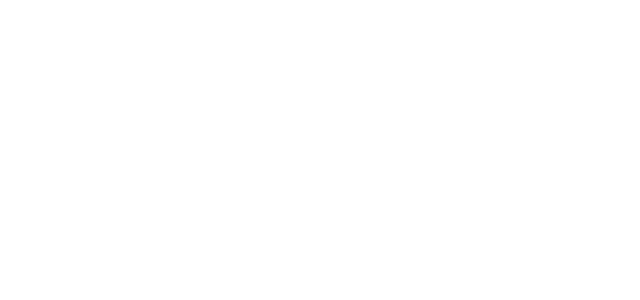
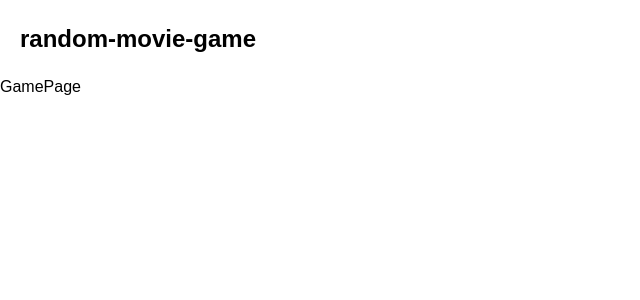
Before and after one commit to Moondoyeon/random-movie-game, a React (Create React App) app: page / in a window 1280 px wide. Shown: the top 300 px of the page, without its empty margins (0-640 px from the left). Built offline with nearby package versions, Linux system fonts and the light colour scheme.

Commit message:
style(css): 기본 레이아웃 로직 작성

```diff
--- a/src/App.tsx
+++ b/src/App.tsx
@@ -1,10 +1,15 @@
 import { Global } from '@emotion/react';
+import PageLayout from 'libs/layout/PageLayout';
 import reset from 'libs/style/reset';
+import GamePage from 'pages/GamePage';
 
 function App() {
   return (
     <>
       <Global styles={reset} />
+      <PageLayout>
+        <GamePage />
+      </PageLayout>
     </>
   );
 }
--- /dev/null
+++ b/src/libs/components/Txt.tsx
@@ -0,0 +1,47 @@
+import { HTMLAttributes } from 'react';
+
+interface Props extends HTMLAttributes<HTMLSpanElement> {
+  typography?: 'h1' | 'h2' | 'h3' | 'h4' | 'h5' | 'p';
+  color: string;
+}
+export default function Txt({ typography = 'p', color, ...props }: Props) {
+  return (
+    <span
+      css={{
+        margin: 0,
+        padding: 0,
+        color,
+        lineHeight: 1.6,
+        ...TYPOGRAPH_VARIANT[typography],
+      }}
+      {...props}
+    />
+  );
+}
+
+const TYPOGRAPH_VARIANT = {
+  h1: {
+    fontSize: '56px',
+    fontWeight: 900,
+  },
+  h2: {
+    fontSize: '48px',
+    fontWeight: 800,
+  },
+  h3: {
+    fontSize: '40px',
+    fontWeight: 700,
+  },
+  h4: {
+    fontSize: '36px',
+    fontWeight: 700,
+  },
+  h5: {
+    fontSize: '24px',
+    fontWeight: 700,
+  },
+  p: {
+    fontSize: '15px',
+    fontWeight: 400,
+  },
+};
--- /dev/null
+++ b/src/libs/layout/Header.tsx
@@ -0,0 +1,19 @@
+import { css } from '@emotion/react';
+import Txt from 'libs/components/Txt';
+import colors from 'libs/constants/colors';
+function Header() {
+  return (
+    <div
+      css={css`
+        width: 100%;
+        background: ${colors.background};
+        padding: 20px;
+      `}
+    >
+      <Txt typography="h5" color={colors.black}>
+        random-movie-game
+      </Txt>
+    </div>
+  );
+}
+export default Header;
--- /dev/null
+++ b/src/libs/layout/PageLayout.tsx
@@ -0,0 +1,13 @@
+import { ReactNode } from 'react';
+import Header from './Header';
+
+function PageLayout({ children }: { children: ReactNode }) {
+  return (
+    <>
+      <Header />
+      <div>{children}</div>
+    </>
+  );
+}
+
+export default PageLayout;
--- /dev/null
+++ b/src/pages/GamePage.tsx
@@ -0,0 +1,3 @@
+export default function GamePage() {
+  return <div>GamePage</div>;
+}
```
